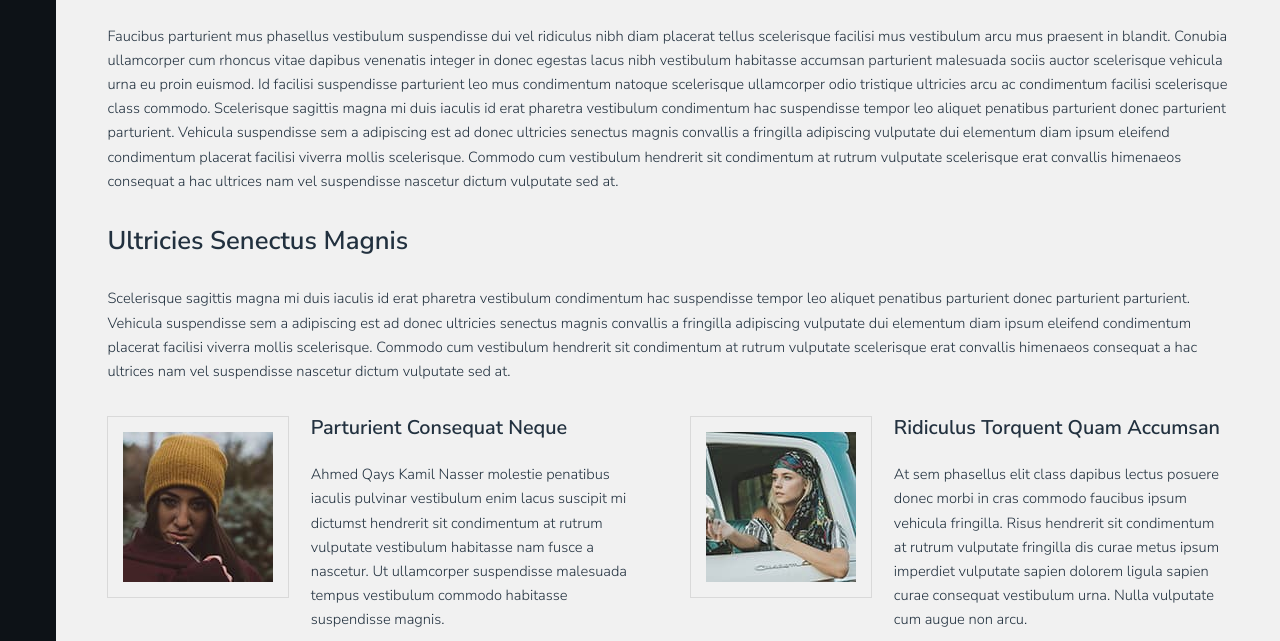
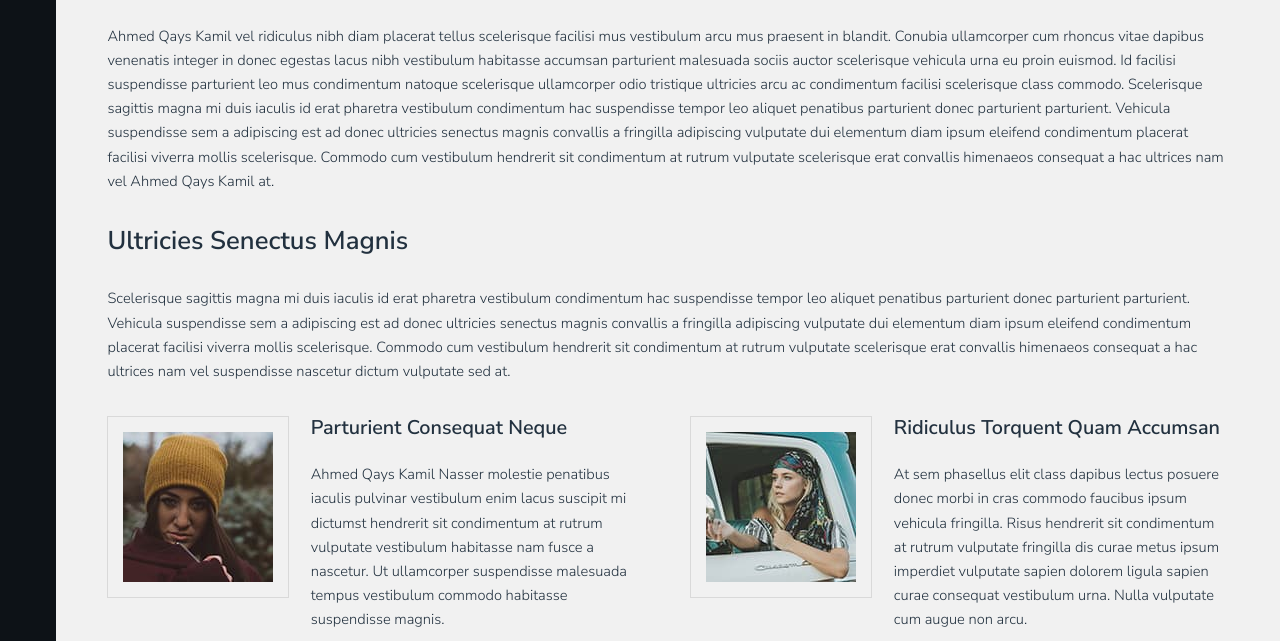
Before and after one commit to ahmed-qays/myproject, a plain HTML site: page generics.html in a window 1280 px wide. Shown: the part 159-800 px from the top of the page. Drawn offline with Linux system fonts and the light colour scheme.

Commit message:
add Ahmed Qays Kamil name to generics.html

```diff
--- a/generics.html
+++ b/generics.html
@@ -37,7 +37,7 @@
 								<header>
 									<h1>Generic</h1>
 								</header>
-								<p>Faucibus parturient mus phasellus vestibulum suspendisse dui vel ridiculus nibh diam placerat tellus scelerisque facilisi mus vestibulum arcu mus praesent in blandit. Conubia ullamcorper cum rhoncus vitae dapibus venenatis integer in donec egestas lacus nibh vestibulum habitasse accumsan parturient malesuada sociis auctor scelerisque vehicula urna eu proin euismod. Id facilisi suspendisse parturient leo mus condimentum natoque scelerisque ullamcorper odio tristique ultricies arcu ac condimentum facilisi scelerisque class commodo. Scelerisque sagittis magna mi duis iaculis id erat pharetra vestibulum condimentum hac suspendisse tempor leo aliquet penatibus parturient donec parturient parturient. Vehicula suspendisse sem a adipiscing est ad donec ultricies senectus magnis convallis a fringilla adipiscing vulputate dui elementum diam ipsum eleifend condimentum placerat facilisi viverra mollis scelerisque. Commodo cum vestibulum hendrerit sit condimentum at rutrum vulputate scelerisque erat convallis himenaeos consequat a hac ultrices nam vel suspendisse nascetur dictum vulputate sed at.</p>
+								<p>Ahmed Qays Kamil vel ridiculus nibh diam placerat tellus scelerisque facilisi mus vestibulum arcu mus praesent in blandit. Conubia ullamcorper cum rhoncus vitae dapibus venenatis integer in donec egestas lacus nibh vestibulum habitasse accumsan parturient malesuada sociis auctor scelerisque vehicula urna eu proin euismod. Id facilisi suspendisse parturient leo mus condimentum natoque scelerisque ullamcorper odio tristique ultricies arcu ac condimentum facilisi scelerisque class commodo. Scelerisque sagittis magna mi duis iaculis id erat pharetra vestibulum condimentum hac suspendisse tempor leo aliquet penatibus parturient donec parturient parturient. Vehicula suspendisse sem a adipiscing est ad donec ultricies senectus magnis convallis a fringilla adipiscing vulputate dui elementum diam ipsum eleifend condimentum placerat facilisi viverra mollis scelerisque. Commodo cum vestibulum hendrerit sit condimentum at rutrum vulputate scelerisque erat convallis himenaeos consequat a hac ultrices nam vel Ahmed Qays Kamil at.</p>
 								<h2>Ultricies Senectus Magnis</h2>
 								<p>Scelerisque sagittis magna mi duis iaculis id erat pharetra vestibulum condimentum hac suspendisse tempor leo aliquet penatibus parturient donec parturient parturient. Vehicula suspendisse sem a adipiscing est ad donec ultricies senectus magnis convallis a fringilla adipiscing vulputate dui elementum diam ipsum eleifend condimentum placerat facilisi viverra mollis scelerisque. Commodo cum vestibulum hendrerit sit condimentum at rutrum vulputate scelerisque erat convallis himenaeos consequat a hac ultrices nam vel suspendisse nascetur dictum vulputate sed at.</p>
 								<section class="columns double">
```
